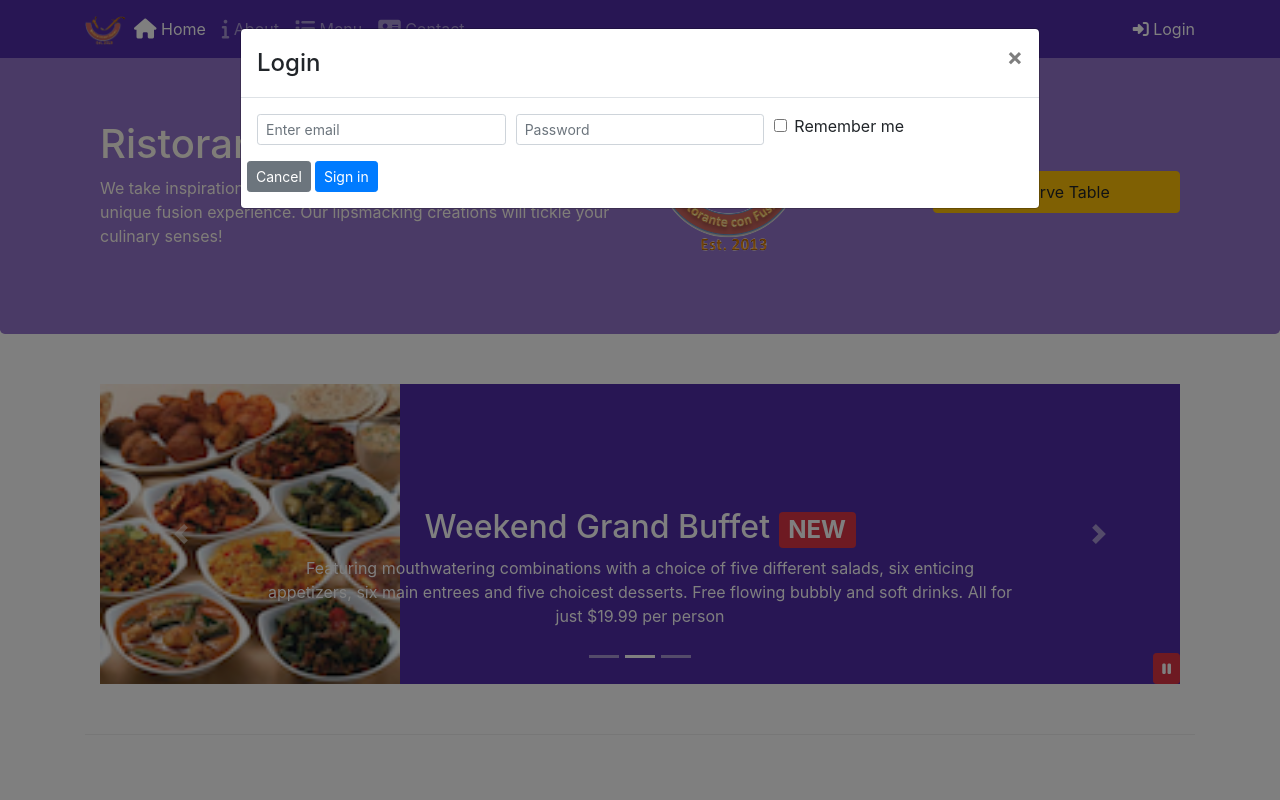
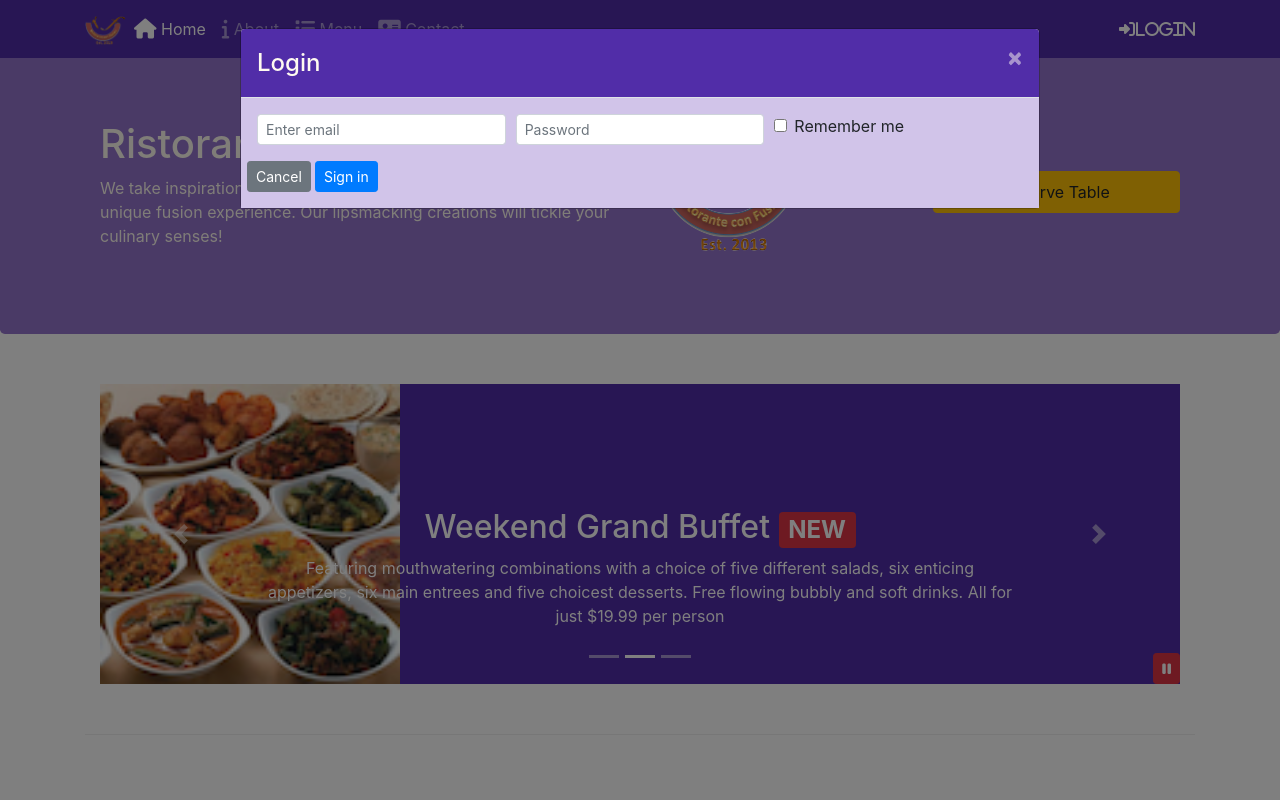
Before and after one commit to JeffreyLiuUSC/Bootstrap-JQuery, a plain HTML site: page index.html in a window 1280 px wide. Both pictures are taken after a click on the link "Login". Shown: the top 800 px of the page. Drawn offline with nearby package versions, Linux system fonts and the light colour scheme; files that its build step writes are made by us from their sources.

Commit message:
Assignment Three

```diff
--- a/css/style.scss
+++ b/css/styles.scss
@@ -73,3 +73,16 @@ body{
     position: absolute;
     bottom: 0px;
 }
+
+.modal{
+    .modal-header{
+        background: $background-dark;
+        color:floralwhite;
+        .close{
+            color: floralwhite;
+        }
+    }
+    .modal-body{
+        background: $background-pale;
+    }
+}
--- a/index.html
+++ b/index.html
@@ -30,8 +30,8 @@
                     <li class="nav-item "><a class="nav-link" href="./contactus.html"><span class="fa fa-address-card fa-lg"></span> Contact</a></li>
                 </ul>
                 <span class="navbar-text">
-                    <a data-toggle="modal" data-target="#loginModal">
-                        <span class="fa fa-sign-in"></span> Login
+                    <a id="navbarLogin">
+                        <span class="fa fa-sign-in">Login</span>
                     </a>
                 </span>
             </div>
@@ -123,7 +123,7 @@
                                 <label class="sr-only" for="exampleInputPassword3">Time</label>
                                 <input type="time" class="form-control form-control-sm mr-1" id="exampleInputPassword3" placeholder="Time">
                             </div>
-                            </div>
+
                         </div>
                         <div class="form-row justify-content-center">
                             <div class="form-group">
@@ -136,7 +136,7 @@
             </div>
         </div>
     </div>
-
+<!-- -->
 
     <header class="jumbotron">
         <div class="container">
@@ -149,8 +149,8 @@
                     <img src="img/logo.png" class="img-fluid">
                 </div>
                 <div class="col-12 col-sm align-self-center">
-                    <a role="button" class="btn btn-block nav-link btn-warning"
-                    data-toggle="modal" data-target="#ReserveButton">Reserve Table</a>
+                    <a id="reserveTop" role="button" class="btn btn-block nav-link btn-warning"
+                    >Reserve Table</a>
                 </div>
                 <!-- <div class="col-12 col-sm align-self-center">
                     <a role="button" class="btn btn-block nav-link btn-warning"
@@ -357,9 +357,16 @@
                     $("#carouselButton").children("span").removeClass('fa-play');
                     $("#carouselButton").children("span").addClass('fa-pause');
                 }
+            });
+            $("#navbarLogin").click(function(){
+                $('#loginModal').modal('toggle');
+            });
+            $("#reserveTop").click(function(){
+                $('#ReserveButton').modal('toggle');
+            });
 
-            });
         });
+
     </script>
 </body>
 
```
Also changed, not shown: css/styles.css, css/styles.less (renamed from css/style.less).
